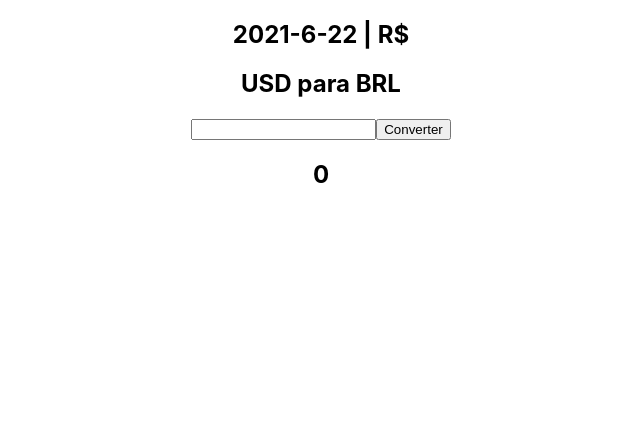
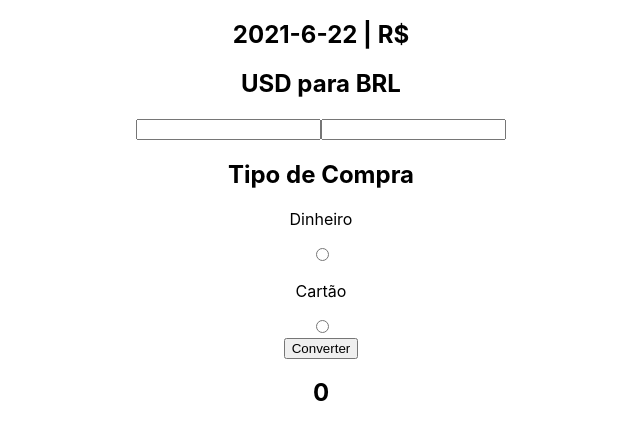
Before and after one commit to BiancaCardozo2018/Cotacao-Moeda, a React (Create React App) app: page / in a window 1280 px wide. Shown: the top 440 px of the page, without its empty margins (319-959 px from the left). Built offline with nearby package versions, Linux system fonts and the light colour scheme; no server answers.

Commit message:
Criando o cálculo de conversão em dinheiro

```diff
--- a/src/components/Conversor.js
+++ b/src/components/Conversor.js
@@ -13,7 +13,8 @@ export default class Conversor extends Component {
         this.state = {
             moedaA_valor: "",
             moedaB_valor:0,
-            completDate: date
+            completDate: date,
+            taxaEstado_valor: ""
         }
 
         this.converter = this.converter.bind(this);
@@ -40,6 +41,8 @@ export default class Conversor extends Component {
             let cotacao = json[0]['high'];
             let cotacaoDiaria = ( parseFloat(1) * cotacao).toFixed(2);
             this.setState({cotacaoDiaria});
+
+
         })
     }
 
@@ -54,9 +57,23 @@ export default class Conversor extends Component {
         })
         .then(json=>{
             let cotacao = json[0]['high'];
-            let moedaB_valor = ( parseFloat(this.state.moedaA_valor) * cotacao).toFixed(2);
+            let cotacao_round = (parseFloat(1) * cotacao).toFixed(2);
+            cotacao_round = parseFloat(cotacao_round)
+
+            let percent_taxaEstado = parseFloat(this.state.taxaEstado_valor)/100;
+            let percent_taxaDinheiro = 1.10/100;
+
+            let moedaA_percent_taxaEstado = percent_taxaEstado * parseFloat(this.state.moedaA_valor)
+            let cotacao_round_percent_taxaDinheiro = percent_taxaDinheiro * cotacao_round
+            let moedaA_sum_percent_taxaEstado = moedaA_percent_taxaEstado + parseFloat(this.state.moedaA_valor)
+            let cotacao_round_sum_percent_taxaDinheiro = cotacao_round + cotacao_round_percent_taxaDinheiro
+
+            let moedaB_valor = (moedaA_sum_percent_taxaEstado * cotacao_round_sum_percent_taxaDinheiro).toFixed(2);
+
             this.setState({moedaB_valor});
+
         })
+
 
     }
 
@@ -66,6 +83,12 @@ export default class Conversor extends Component {
                 <h2> {this.state.completDate} | R$ {this.state.cotacaoDiaria}</h2>
                 <h2>{this.props.moedaA} para {this.props.moedaB}</h2>
                 <input type="text" onChange={(event)=>(this.setState({moedaA_valor:event.target.value}))}></input>
+                <input type="text" onChange={(event)=>(this.setState({taxaEstado_valor:event.target.value}))}></input>
+                <h2>Tipo de Compra</h2>
+                <div>
+                    <p>Dinheiro</p><input type="radio" name="forma_pagamento" value="cartao"/>
+                    <p>Cartão</p><input type="radio" name="forma_pagamento" value="dinheiro"/>
+                </div>
                 <input type="button" id="btn_converter" value="Converter" onClick = {this.converter}></input>
                 <h2>{this.state.moedaB_valor}</h2>
             </div>
```
